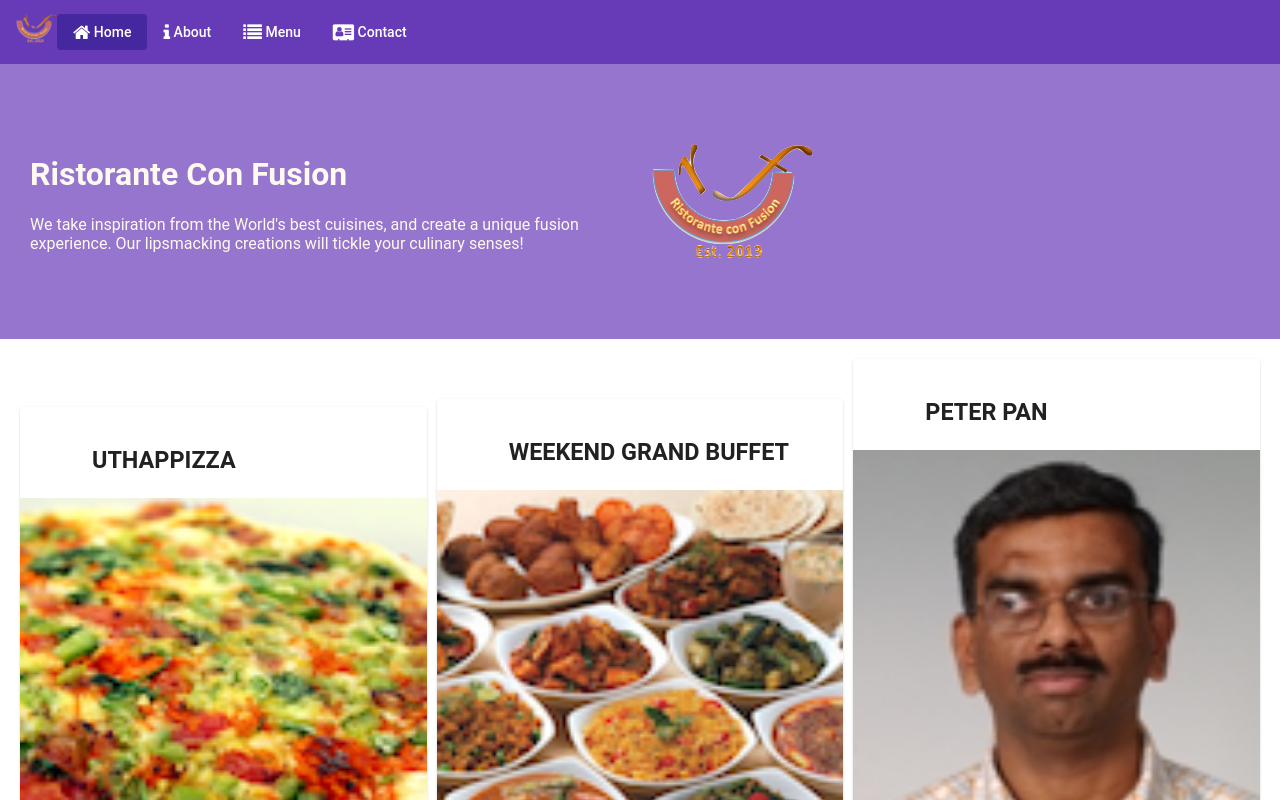
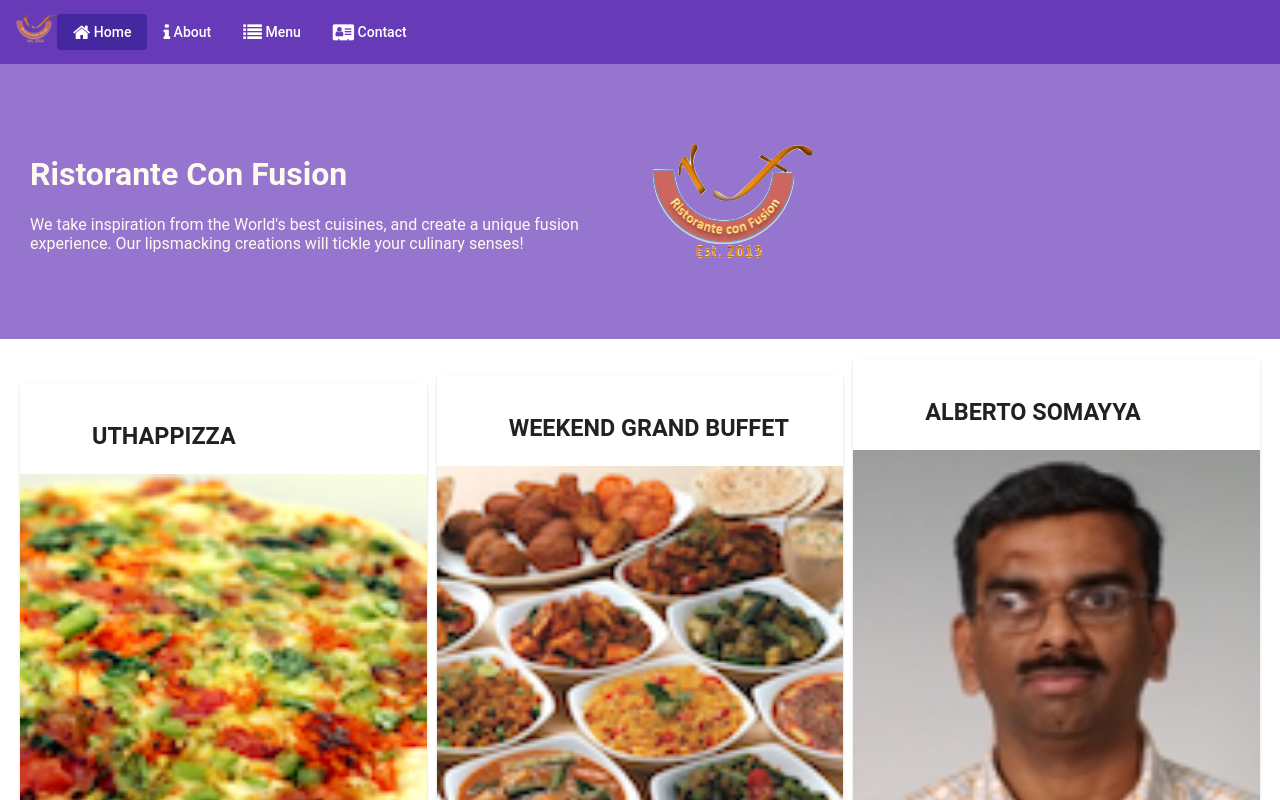
Before and after one commit to siva576/GitTest, an Angular app in the folder conFusion/: page /home in a window 1280 px wide. Shown: the top 800 px of the page. Built offline with nearby package versions, Linux system fonts and the light colour scheme.

Commit message:
Assignment 2 revised

```diff
--- a/conFusion/src/app/about/about.component.html
+++ b/conFusion/src/app/about/about.component.html
@@ -58,7 +58,7 @@
     <h2>Corporate Leadership</h2>
     <p>Display the details of the corporate leaders here</p>
 
-        <mat-list *ngFor="let ldr of leader">
+        <mat-list *ngFor="let ldr of leaders">
          <mat-list-item >
             <!-- <p matLine>{{ldr.name}}</p>
             <p matLine>Display the details of the corporate leaders here</p> -->
--- a/conFusion/src/app/about/about.component.ts
+++ b/conFusion/src/app/about/about.component.ts
@@ -14,18 +14,15 @@ import { Location } from '@angular/common';
 })
 export class AboutComponent implements OnInit {
 
-
-  leader: Leader[] = LEADERS;
+  leaders: Leader[];
 
   constructor(private leaderservice: LeaderService,
     private route: ActivatedRoute,
     private location: Location) {
-
-      console.log(JSON.stringify(this.leader));
     }
 
   ngOnInit() {
-
+    this.leaders = this.leaderservice.getLeaders();
   }
 
 
--- a/conFusion/src/app/home/home.component.ts
+++ b/conFusion/src/app/home/home.component.ts
@@ -16,14 +16,16 @@ export class HomeComponent implements OnInit {
 
   dish: Dish;
   promotion: Promotion;
-  leader: Leader = LEADERS[0];
+  leader: Leader;
 
   constructor(private dishservice: DishService,
-    private promotionservice: PromotionService) { }
+    private promotionservice: PromotionService,
+    private featuredleader: LeaderService) { }
 
   ngOnInit() {
     this.dish = this.dishservice.getFeaturedDish();
     this.promotion = this.promotionservice.getFeaturedPromotion();
+    this.leader = this.featuredleader.getFeaturedLeader();
   }
 
 }
--- a/conFusion/src/app/services/leader.service.ts
+++ b/conFusion/src/app/services/leader.service.ts
@@ -17,7 +17,7 @@ export class LeaderService {
     return LEADERS.filter((leader) => (leader.id === id))[0];
   }
 
-  getFeaturedDish(): Leader {
+  getFeaturedLeader(): Leader {
     return LEADERS.filter((leader) => leader.featured)[0];
   }
 }
```
